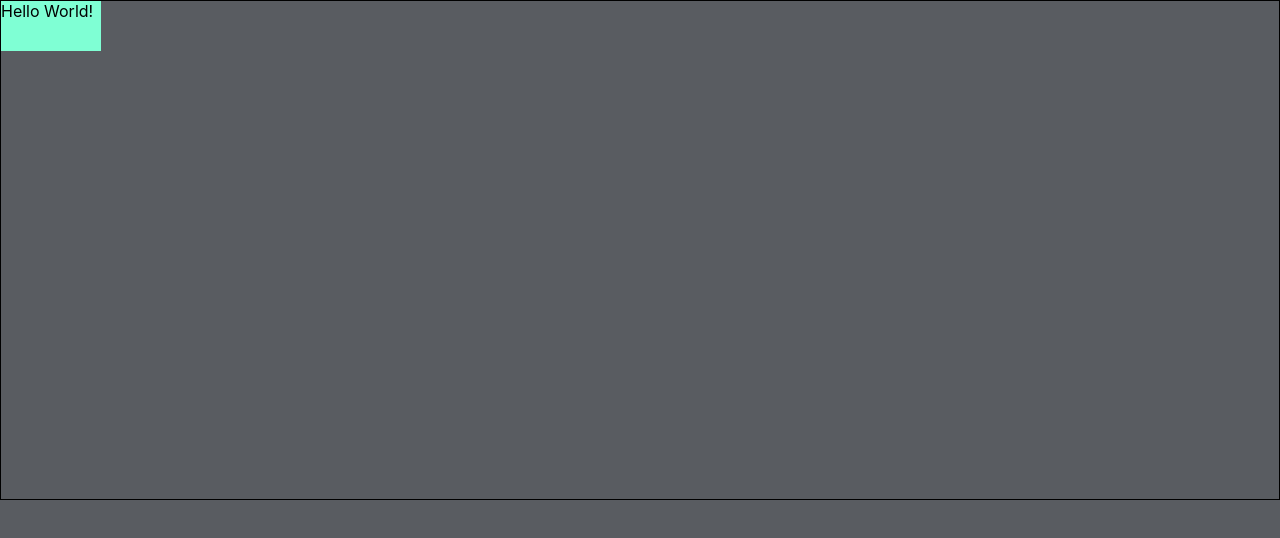
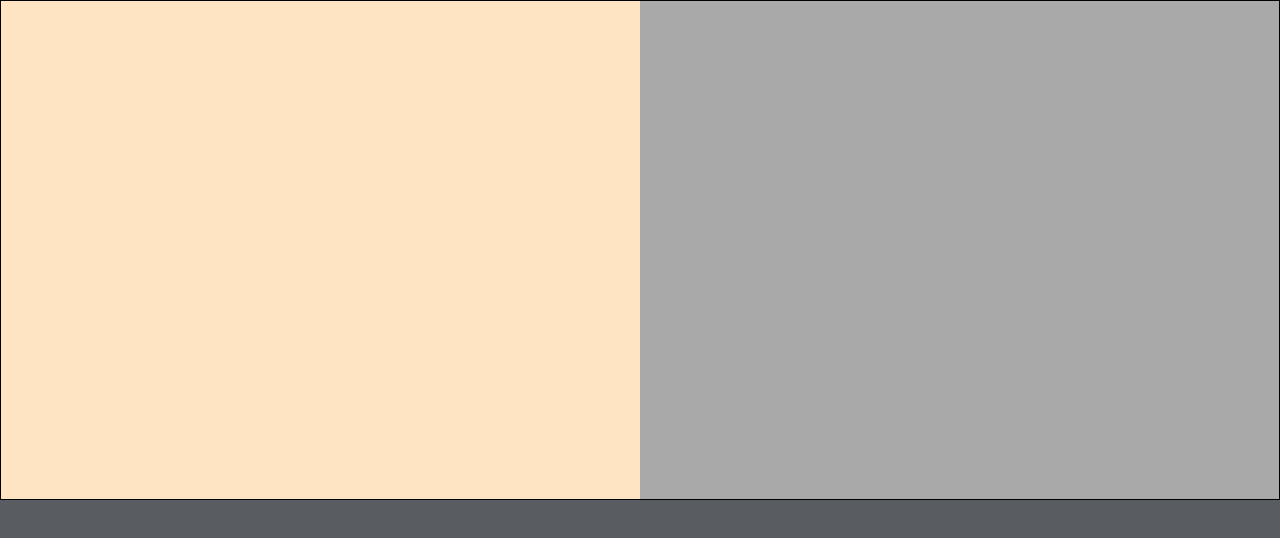
Before and after one commit to SerhatyiSerhii/react-native-dnd, a React (Create React App) app: page / in a window 1280 px wide. Shown: the top 538 px of the page. Built offline with nearby package versions, Linux system fonts and the light colour scheme.

Commit message:
WIP left-rigt element movement

```diff
--- a/src/components/DragBox/DragBox.tsx
+++ b/src/components/DragBox/DragBox.tsx
@@ -1,10 +1,14 @@
 import React, { useRef } from "react";
 import "./DragBox.scss";
 
-export const DragBox = () => {
+type dragBoxProps = {
+  dropArea: React.RefObject<HTMLDivElement>
+}
+
+export const DragBox = ({dropArea}: dragBoxProps) => {
   const drag = useRef<HTMLDivElement>(null);
 
-  const handleDragStat = (event: React.DragEvent, widgetType: string) => {
+  const handleDragStart = (event: React.DragEvent, widgetType: string) => {
     event.dataTransfer.setData("widgetType", widgetType);
     event.dataTransfer.setDragImage((event.target as Element), 0, 0);
 
@@ -12,14 +16,14 @@ export const DragBox = () => {
 
     newDiv.classList.add('lander');
 
-    document.querySelector('.drop-area')?.appendChild(newDiv);
+    dropArea.current?.appendChild(newDiv);
   };
 
   return (
     <div
       className="drag-box"
       draggable
-      onDragStart={(e) => handleDragStat(e, "drag-box")}
+      onDragStart={(e) => handleDragStart(e, "drag-box")}
       ref={drag}
     >
       Hello World!
--- a/src/components/DropBoard/DropBoard.scss
+++ b/src/components/DropBoard/DropBoard.scss
@@ -1,8 +1,29 @@
-.drop-area {
+.drop-area_row {
     width: 100%;
     height: 500px;
     border: 1px solid black;
     box-sizing: border-box;
     position: relative;
     overflow: hidden;
+    display: flex;
 }
+
+.drag-item {
+    height: 100%;
+    width: 100%;
+
+    &.q1 {
+        background-color: bisque;
+    }
+
+    &.q2 {
+        background-color:darkgray
+    }
+}
+
+.lander {
+    position: absolute;
+    outline: dashed 1px lightskyblue;
+    transition: 0.3s;
+    pointer-events: none;
+}
--- a/src/components/DropBoard/DropBoard.tsx
+++ b/src/components/DropBoard/DropBoard.tsx
@@ -1,10 +1,11 @@
-import React, { useRef } from "react";
-import { DragBox } from "../DragBox/DragBox";
+import React, { useCallback, useRef, useState } from "react";
 import "./DropBoard.scss";
 import { landerRenderer } from "../../utils/helpers/lenderRenderer";
 
 export const DropBoard = () => {
   const dropArea = useRef<HTMLDivElement>(null);
+
+  const [draggingEl, setDragginEl] = useState<EventTarget | null>(null);
 
   const handleDrop = (event: React.DragEvent) => {
     event.preventDefault();
@@ -12,33 +13,67 @@ export const DropBoard = () => {
     const element_id = event.dataTransfer.getData("widgetType");
     const element = document.getElementsByClassName(element_id).item(0)!;
 
-    (element as HTMLElement).style.top = `${event.clientY}px`;
-    (element as HTMLElement).style.left = `${event.clientX}px`;
+    const lander: HTMLElement | null = document.querySelector(".lander");
 
-    const lander: HTMLElement | null = document.querySelector(".lander");
+    if (lander?.id === 'right-col') {
+      dropArea.current?.append(element);
+    }
+
+    if (lander?.id === 'left-col') {
+      dropArea.current?.prepend(element);
+    }
+
+    element.removeAttribute('style');
 
     lander?.remove();
   };
 
-  const handleDragOver = (event: React.DragEvent) => {
+  const handleDragOver = useCallback((event: React.DragEvent) => {
     event.preventDefault();
 
     const lander: HTMLElement | null = document.querySelector(".lander");
+
+    (draggingEl as HTMLElement).style.top = event.clientY + 'px';
+    (draggingEl as HTMLElement).style.left = event.clientX + 'px';
+    (draggingEl as HTMLElement).style.transform = 'scale(0.1)';
+    (draggingEl as HTMLElement).style.transformOrigin = '0 0';
 
     const rect: DOMRect | undefined =
       dropArea.current?.getBoundingClientRect()!;
 
     landerRenderer(lander!, event, rect!);
+  }, [draggingEl]);
+
+  const handleDragStart = (event: React.DragEvent, widgetType: string) => {
+    event.dataTransfer.setData("widgetType", widgetType);
+    event.dataTransfer.setDragImage(new Image(), 0, 0);
+
+    setDragginEl(event.target);
+
+    (event.target as HTMLElement).style.position = 'absolute';
+
+    const newDiv = document.createElement('div');
+
+    newDiv.classList.add('lander');
+
+    dropArea.current?.appendChild(newDiv);
   };
 
+  const dissablePointerEvents = (event: React.DragEvent) => {
+    (event.target as HTMLElement).style.pointerEvents = 'none';
+  }
+
   return (
-    <div
-      ref={dropArea}
-      className="drop-area"
-      onDragOver={handleDragOver}
-      onDrop={handleDrop}
-    >
-      <DragBox />
+    <div className="drop-area_root">
+      <div
+        ref={dropArea}
+        className="drop-area_row"
+        onDragOver={handleDragOver}
+        onDrop={handleDrop}
+      >
+        <div className="drag-item q1" draggable onDragStart={(e) => handleDragStart(e, "drag-item q1")} onDrag={dissablePointerEvents}></div>
+        <div className="drag-item q2" draggable onDragStart={(e) => handleDragStart(e, "drag-item q2")} onDrag={dissablePointerEvents}></div>
+      </div>
     </div>
   );
 };
--- a/src/utils/helpers/lenderRenderer.tsx
+++ b/src/utils/helpers/lenderRenderer.tsx
@@ -40,6 +40,7 @@ export const landerRenderer = (
     lander.style.height = `${height - twoDoubleBorders}px`;
     lander.style.top = "1px";
     lander.style.left = `${halfWidth - doubleBorder}px`;
+    lander.id = 'right-col';
   } else if (
     topRowChecker(
       event.clientX,
@@ -53,6 +54,7 @@ export const landerRenderer = (
     lander.style.height = "50%";
     lander.style.top = "1px";
     lander.style.left = "1px";
+    lander.id = 'top-row';
   } else if (
     middleRowChecker(
       event.clientX,
@@ -67,6 +69,7 @@ export const landerRenderer = (
     lander.style.height = "50%";
     lander.style.top = `${halfHeight - doubleBorder}px`;
     lander.style.left = "1px";
+    lander.id = 'bottom-row';
   } else if (
     bottomRowChecker(event.clientX, event.clientY, left50, right50, bottomRow)
   ) {
@@ -74,20 +77,24 @@ export const landerRenderer = (
     lander.style.height = `${height * perc01 - border}px`;
     lander.style.top = "90%";
     lander.style.left = "1px";
+    lander.id = 'footer';
   } else if (event.clientX <= left50) {
     lander.style.width = "50px";
     lander.style.height = `${height - twoDoubleBorders}px`;
     lander.style.top = "1px";
     lander.style.left = "1px";
+    lander.id = 'left-aside';
   } else if (event.clientX >= right50) {
     lander.style.width = "50px";
     lander.style.height = `${height - twoDoubleBorders}px`;
     lander.style.top = "1px";
     lander.style.left = `${right50 - doubleBorder - border}px`;
+    lander.id = 'right-aside';
   } else {
     lander.style.width = "50%";
     lander.style.height = `${height - twoDoubleBorders}px`;
     lander.style.top = "1px";
     lander.style.left = "1px";
+    lander.id = 'left-col';
   }
 };
```
